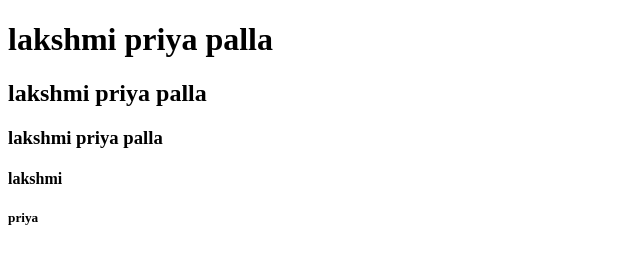
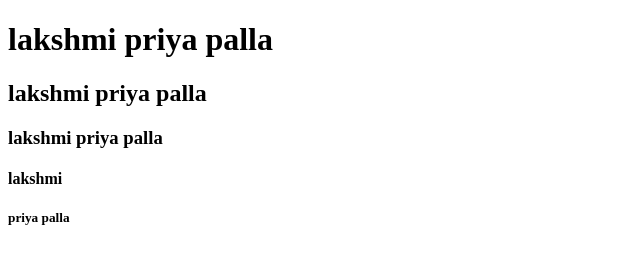
Before and after one commit to Lakshmipriyapalla/github_practice, a plain HTML site: page heading_tags.html in a window 1280 px wide. Shown: the full height of the page, 0-640 px from the left. Drawn offline with Linux system fonts and the light colour scheme.

Commit message:
all heading tags

```diff
--- a/heading_tags.html
+++ b/heading_tags.html
@@ -10,6 +10,6 @@
     <h2>lakshmi priya palla</h2>
     <h3>lakshmi priya palla</h3>
     <h4>lakshmi</h4>
-    <h5>priya</h5>
+    <h5>priya palla</h5>
 </body>
 </html>
```
